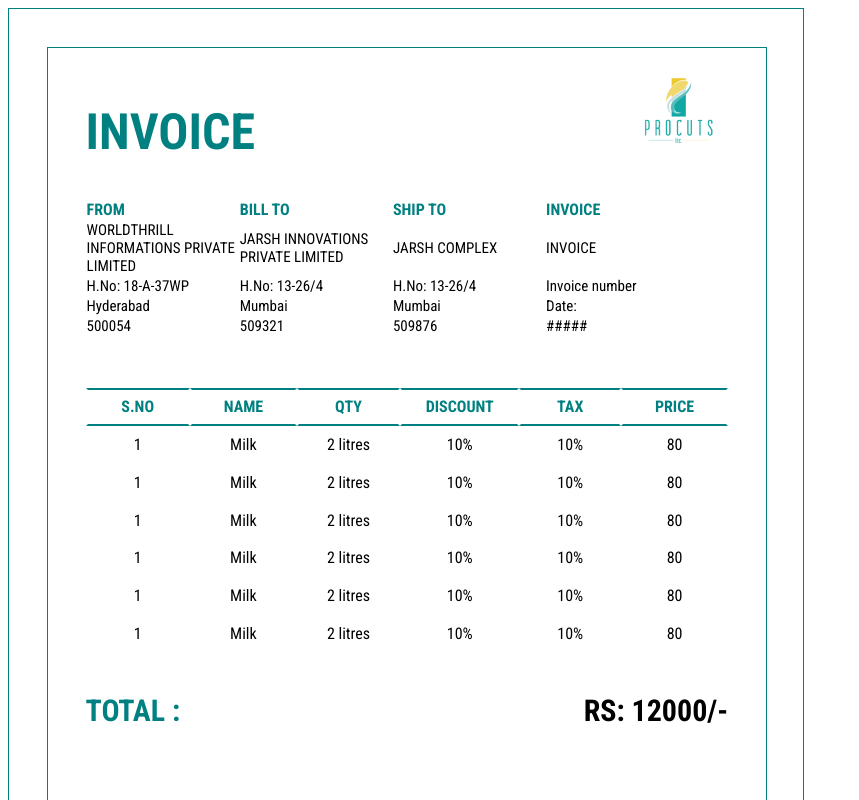
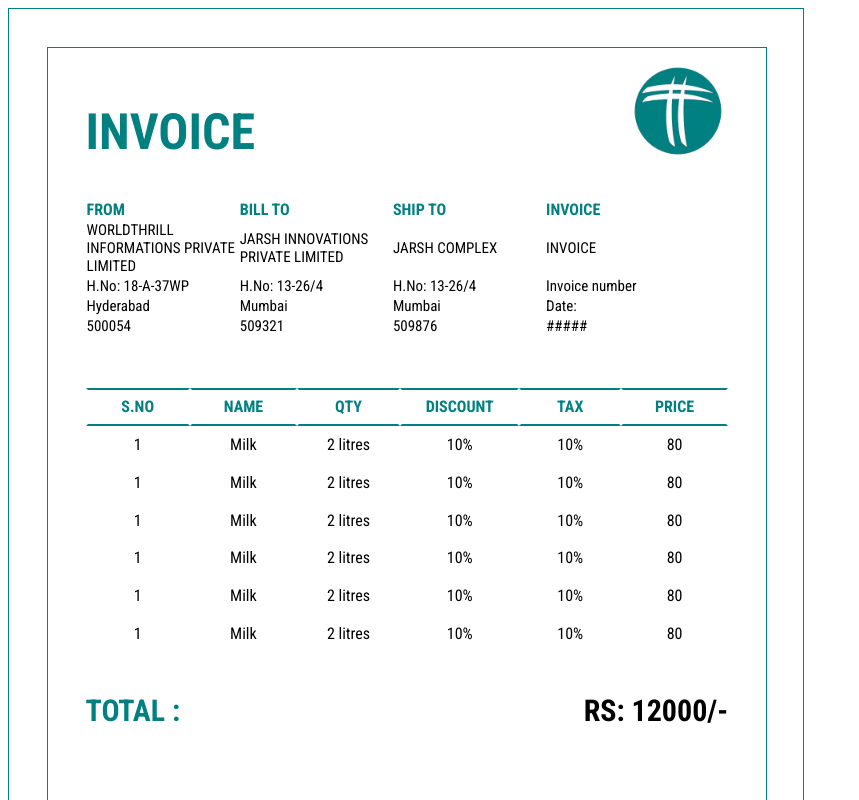
Before and after one commit to sandeshnaroju/sample-invoice-html-template, a plain HTML site: page index.html in a window 1280 px wide. Shown: the top 800 px of the page, without its empty margins (0-859 px from the left). Drawn offline with Linux system fonts and the light colour scheme.

Commit message:
Sample invoice template

```diff
--- a/index.html
+++ b/index.html
@@ -14,7 +14,7 @@
                 <span class="invoice-type child">
                     INVOICE
                 </span>
-                <img class="invoice-logo child" src="logo.png" alt="" width="100" height="100">
+                <img class="invoice-logo child" src="logo.jpg" alt="" width="100" height="100">
             </div>
 
 
```
Also changed, not shown: logo.jpg (added), logo.png (deleted), 1 other file.
